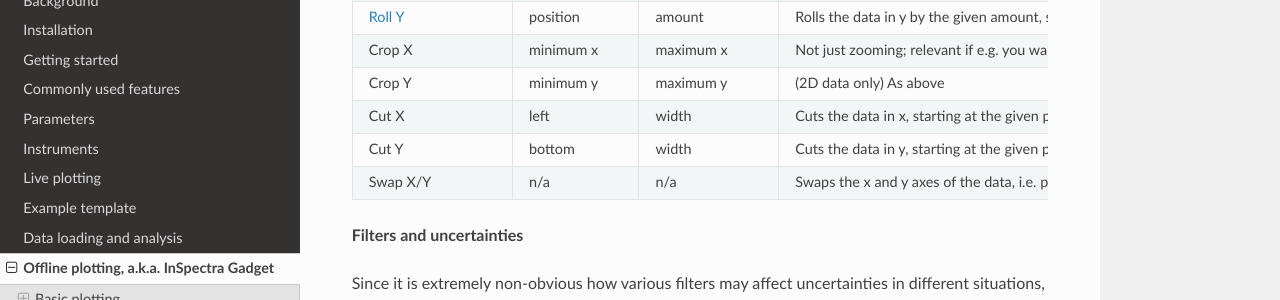
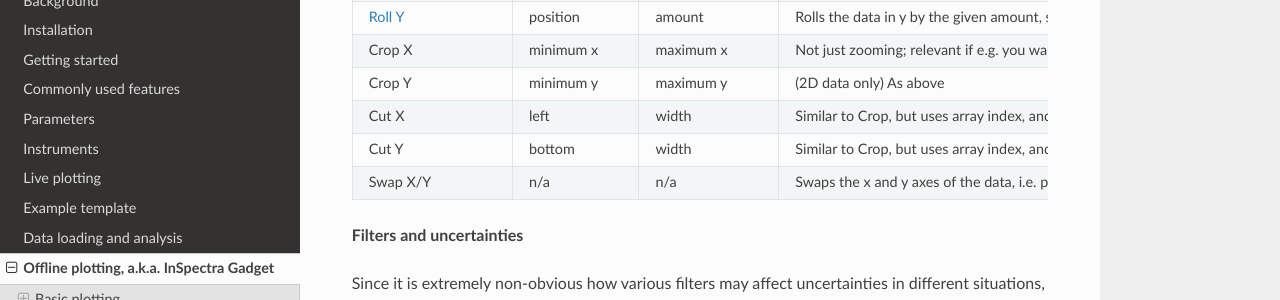
Before and after one commit to qcodespp/qcodespp.github.io, a Sphinx documentation site: the page built from docs/source/offline_plotting.rst, in a window 1280 px wide and 900 px high, scrolled down 3296 px. Shown: the part 151-451 px from the top of the window. Built offline with Sphinx 7.4.7 and the Read the Docs theme 3.1.0, drawn with Linux system fonts in a browser that asks for light colours.

Commit message:
offlineplotting

```diff
--- a/docs/source/offline_plotting.rst
+++ b/docs/source/offline_plotting.rst
@@ -169,11 +169,11 @@ Each available filter has up to two options (hover over the relevant box in the
     * - Cut X
       - left
       - width
-      - Cuts the data in x, starting at the given position and with the given width
+      - Similar to Crop, but uses array index, and uses min and width rather than min and max.
     * - Cut Y
       - bottom
       - width
-      - Cuts the data in y, starting at the given position and with the given width
+      - Similar to Crop, but uses array index, and uses min and width rather than min and max.
     * - Swap X/Y
       - n/a
       - n/a
```
